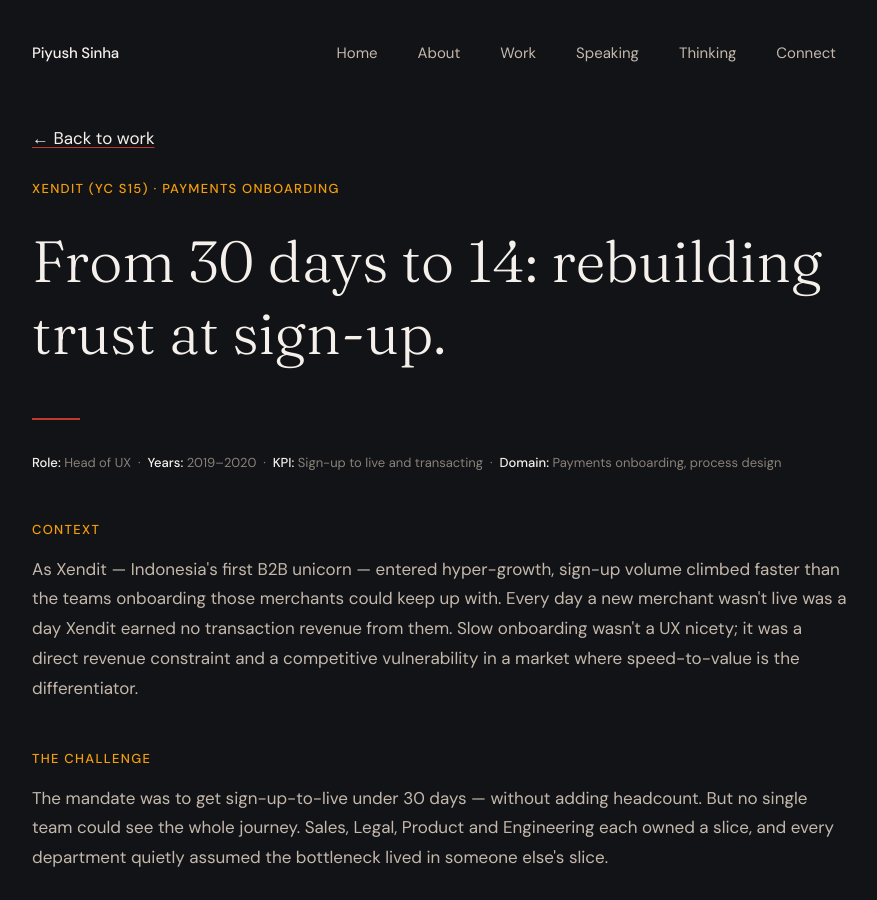
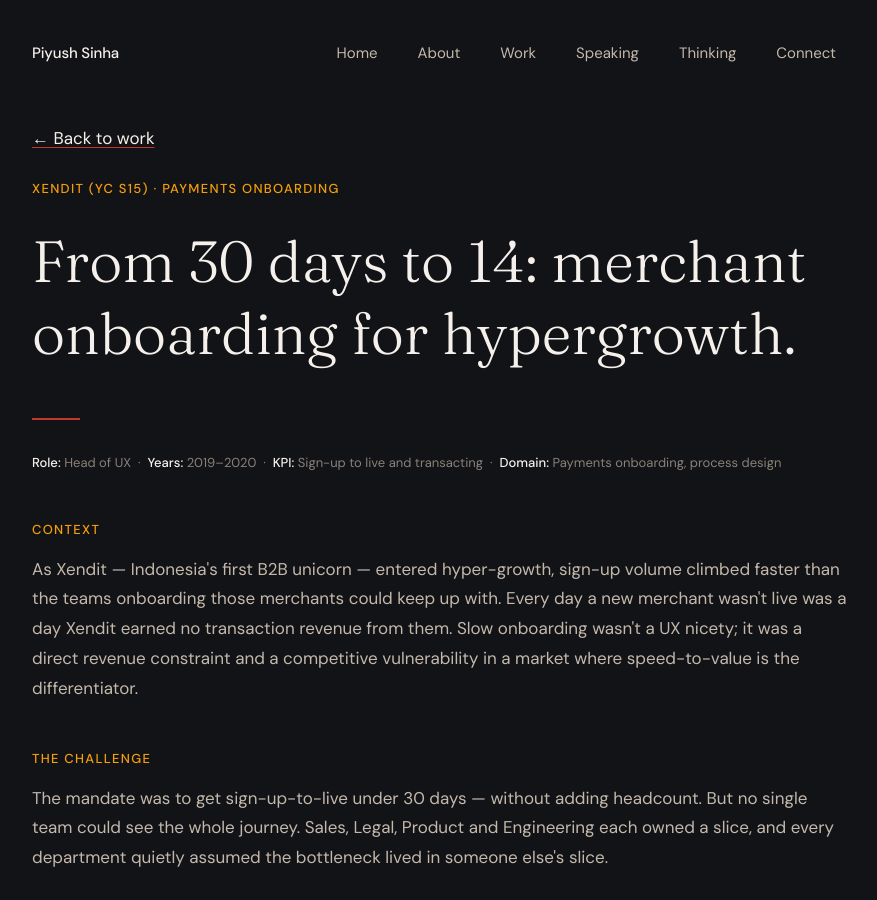
Before and after one commit to piyushsinha/piyushsinha.github.io, a Jekyll site: the page built from work/xendit-go-live.html, in a window 1280 px wide and 900 px high. Shown: the whole window, without its empty margins (198-1075 px from the left). Built offline with Jekyll 4.4.1, drawn with Linux system fonts in a browser that asks for light colours.

Commit message:
Retitle 5 case studies for accuracy

```diff
--- a/work/agoda-hidden-behaviors.html
+++ b/work/agoda-hidden-behaviors.html
@@ -1,6 +1,6 @@
 ---
 layout: default
-title: "What Users Do When They Think No One's Watching — Agoda | Piyush Sinha"
+title: "How a Hotel Photo's Emotion Drives the Booking — Agoda | Piyush Sinha"
 permalink: /work/agoda-hidden-behaviors/
 description: "When verbal interviews failed to explain what made a hotel photo convert, I paused the study and designed a non-verbal, emotion-based research method — the Premo tool — to make implicit visual preference explicit across 14 markets."
 ---
@@ -11,7 +11,7 @@
     <p><a href="{{ '/work/' | relative_url }}">&larr; Back to work</a></p>
 
     <p class="label">Agoda (Booking Holdings) · UX research</p>
-    <h1>What users do when they think no one's watching.</h1>
+    <h1>How a hotel photo's emotion drives the booking.</h1>
     <hr class="separator separator--accent">
 
     <p class="case-study__meta">
--- a/work/agoda-human-centered-design.html
+++ b/work/agoda-human-centered-design.html
@@ -1,6 +1,6 @@
 ---
 layout: default
-title: "Turning a 5,000-Person Company Into Researchers — Agoda | Piyush Sinha"
+title: "Making a Fortune 500 Company User-Centric — Agoda | Piyush Sinha"
 permalink: /work/agoda-human-centered-design/
 description: "Introducing human-centred design to a company that had none — a three-phase change-management strategy that took Agoda from PM-dictated design to 100% of customer-facing teams adopting HCD in four months."
 ---
@@ -11,7 +11,7 @@
     <p><a href="{{ '/work/' | relative_url }}">&larr; Back to work</a></p>
 
     <p class="label">Agoda (Booking Holdings) · Product culture change</p>
-    <h1>Turning a 5,000-person company into researchers.</h1>
+    <h1>Making a Fortune 500 company user-centric.</h1>
     <hr class="separator separator--accent">
 
     <p class="case-study__meta">
--- a/work/brankas-open-banking-trust.html
+++ b/work/brankas-open-banking-trust.html
@@ -1,6 +1,6 @@
 ---
 layout: default
-title: "Making Open Banking Safe Enough to Use — Brankas | Piyush Sinha"
+title: "Building Trust in Open Banking — Brankas | Piyush Sinha"
 permalink: /work/brankas-open-banking-trust/
 description: "Root-cause research into why users abandoned Brankas Tap's open-banking authentication, a bank-theming experiment that won, and the senior judgment to pause a product the market's infrastructure couldn't support."
 ---
@@ -11,7 +11,7 @@
     <p><a href="{{ '/work/' | relative_url }}">&larr; Back to work</a></p>
 
     <p class="label">Brankas · Open finance · B2B2C</p>
-    <h1>Making open banking safe enough to use.</h1>
+    <h1>Building trust in open banking.</h1>
     <hr class="separator separator--accent">
 
     <p class="case-study__meta">
--- a/work/ux-happy-hour-bangkok.html
+++ b/work/ux-happy-hour-bangkok.html
@@ -1,6 +1,6 @@
 ---
 layout: default
-title: "The Bar Where Bangkok's Designers Actually Talk to Each Other — UX Happy Hour | Piyush Sinha"
+title: "Where Bangkok's Designers Finally Found Each Other — UX Happy Hour | Piyush Sinha"
 permalink: /work/ux-happy-hour-bangkok/
 description: "Building a design community from zero in Bangkok — treating a monthly meetup as a product, adapting it to local culture, and growing it to 1,700+ members over ten years without budget or employer backing."
 ---
@@ -11,7 +11,7 @@
     <p><a href="{{ '/work/' | relative_url }}">&larr; Back to work</a></p>
 
     <p class="label">UX Happy Hour Bangkok · Community building</p>
-    <h1>The bar where Bangkok's designers actually talk to each other.</h1>
+    <h1>Where Bangkok's designers finally found each other.</h1>
     <hr class="separator separator--accent">
 
     <p class="case-study__meta">
--- a/work/xendit-go-live.html
+++ b/work/xendit-go-live.html
@@ -1,6 +1,6 @@
 ---
 layout: default
-title: "From 30 Days to 14: Rebuilding Trust at Sign-Up — Xendit | Piyush Sinha"
+title: "From 30 Days to 14: Merchant Onboarding for Hypergrowth — Xendit | Piyush Sinha"
 permalink: /work/xendit-go-live/
 description: "How a design-led operational redesign cut Xendit's merchant sign-up-to-go-live from a 30-day target to 14 days — mapping the process across five departments and rebuilding it around the merchant."
 ---
@@ -11,7 +11,7 @@
     <p><a href="{{ '/work/' | relative_url }}">&larr; Back to work</a></p>
 
     <p class="label">Xendit (YC S15) · Payments onboarding</p>
-    <h1>From 30 days to 14: rebuilding trust at sign-up.</h1>
+    <h1>From 30 days to 14: merchant onboarding for hypergrowth.</h1>
     <hr class="separator separator--accent">
 
     <p class="case-study__meta">
```
